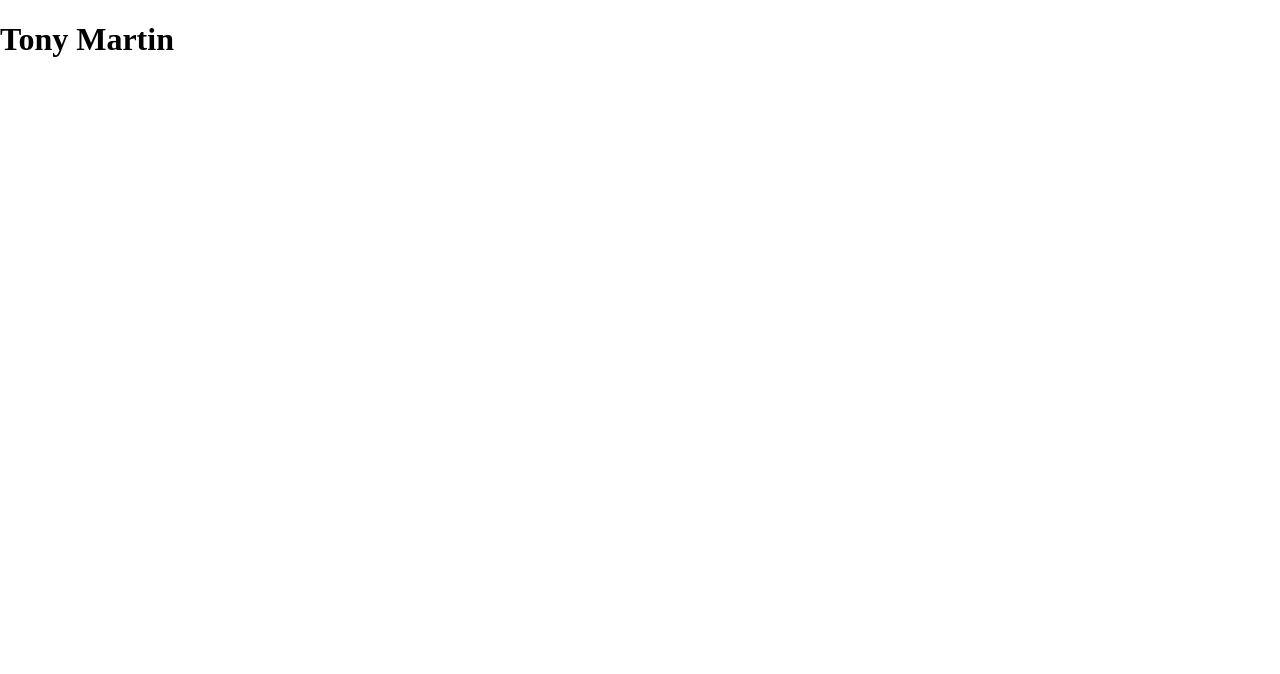
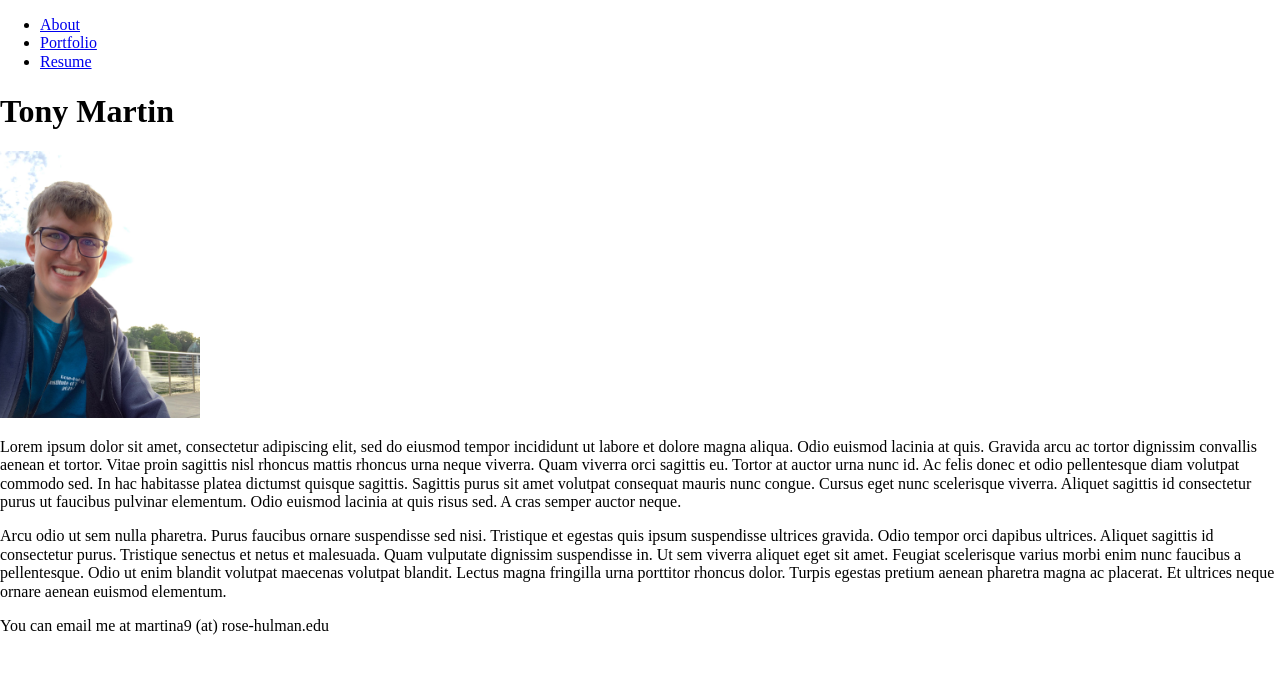
Before and after one commit to rhit-martina9/rhit-martina9.github.io, a plain HTML site: page index.html in a window 1280 px wide. Drawn offline with Linux system fonts and the light colour scheme.

Commit message:
Basic markup of about page

```diff
--- a/index.html
+++ b/index.html
@@ -9,8 +9,22 @@
     <link rel="icon" href="images/favicon.png" />
   </head>
   <body>
-    <h1>Tony Martin</h1>
-    <!-- Your content goes here -->
-    <script src="scripts/main.js"></script>
+    <nav>
+      <ul>
+        <li><a href="index.html">About</a></li>
+        <li><a href="portfolio.html">Portfolio</a></li>
+        <li><a href="resume.html">Resume</a></li>
+      </ul>
+    </nav>
+    <main>
+      <h1>Tony Martin</h1>
+      <img src="images/avatar.jpg" alt="self-photo" id="avatar">
+      <p>Lorem ipsum dolor sit amet, consectetur adipiscing elit, sed do eiusmod tempor incididunt ut labore et dolore magna aliqua. Odio euismod lacinia at quis. Gravida arcu ac tortor dignissim convallis aenean et tortor. Vitae proin sagittis nisl rhoncus mattis rhoncus urna neque viverra. Quam viverra orci sagittis eu. Tortor at auctor urna nunc id. Ac felis donec et odio pellentesque diam volutpat commodo sed. In hac habitasse platea dictumst quisque sagittis. Sagittis purus sit amet volutpat consequat mauris nunc congue. Cursus eget nunc scelerisque viverra. Aliquet sagittis id consectetur purus ut faucibus pulvinar elementum. Odio euismod lacinia at quis risus sed. A cras semper auctor neque.</p>
+      <p>Arcu odio ut sem nulla pharetra. Purus faucibus ornare suspendisse sed nisi. Tristique et egestas quis ipsum suspendisse ultrices gravida. Odio tempor orci dapibus ultrices. Aliquet sagittis id consectetur purus. Tristique senectus et netus et malesuada. Quam vulputate dignissim suspendisse in. Ut sem viverra aliquet eget sit amet. Feugiat scelerisque varius morbi enim nunc faucibus a pellentesque. Odio ut enim blandit volutpat maecenas volutpat blandit. Lectus magna fringilla urna porttitor rhoncus dolor. Turpis egestas pretium aenean pharetra magna ac placerat. Et ultrices neque ornare aenean euismod elementum.</p>
+    </main>
+    <footer>
+      <p>You can email me at martina9 (at) rose-hulman.edu</p>
+      <script src="scripts/main.js"></script>
+    </footer>
   </body>
 </html>
--- a/styles/main.css
+++ b/styles/main.css
@@ -0,0 +1,3 @@
+#avatar {
+  width: 200px;
+}
```
Also changed, not shown: about.html (added), images/avatar.JPG (added), portfolio.html (added), resume.html (added).
